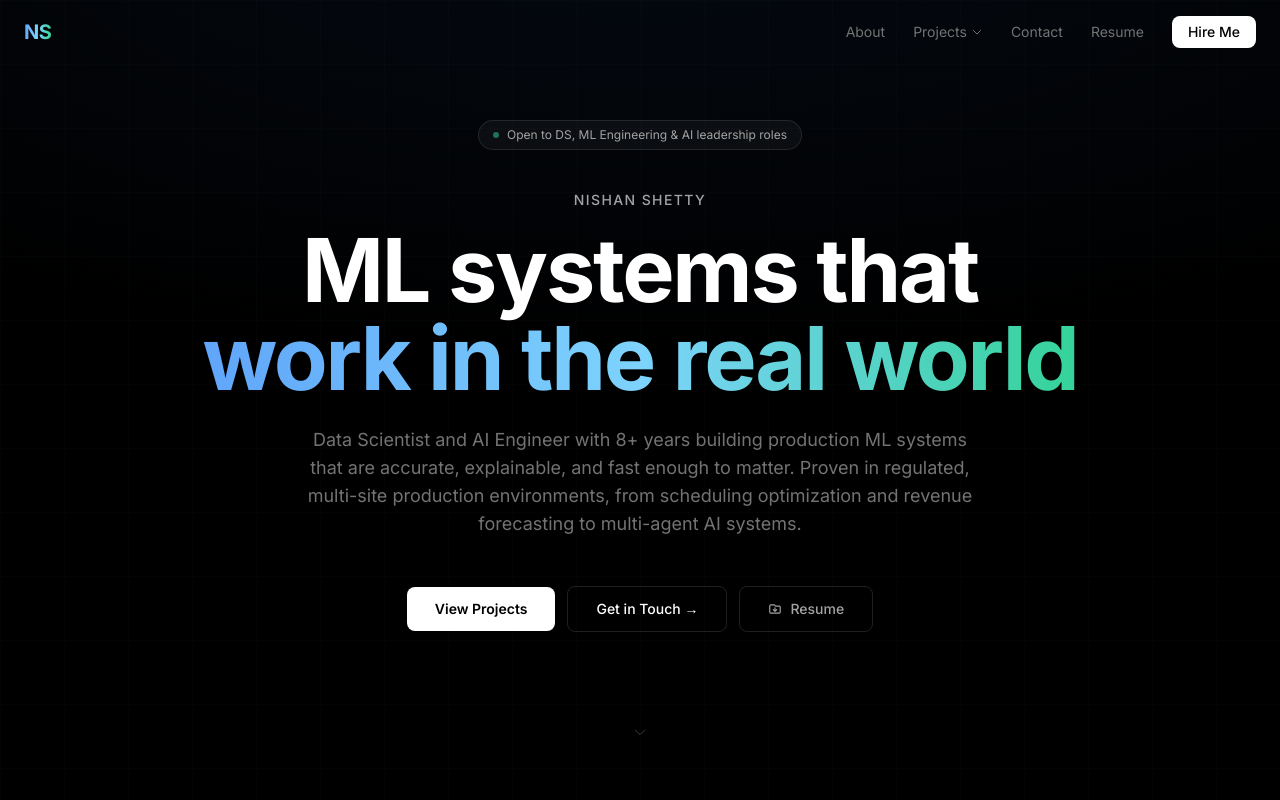
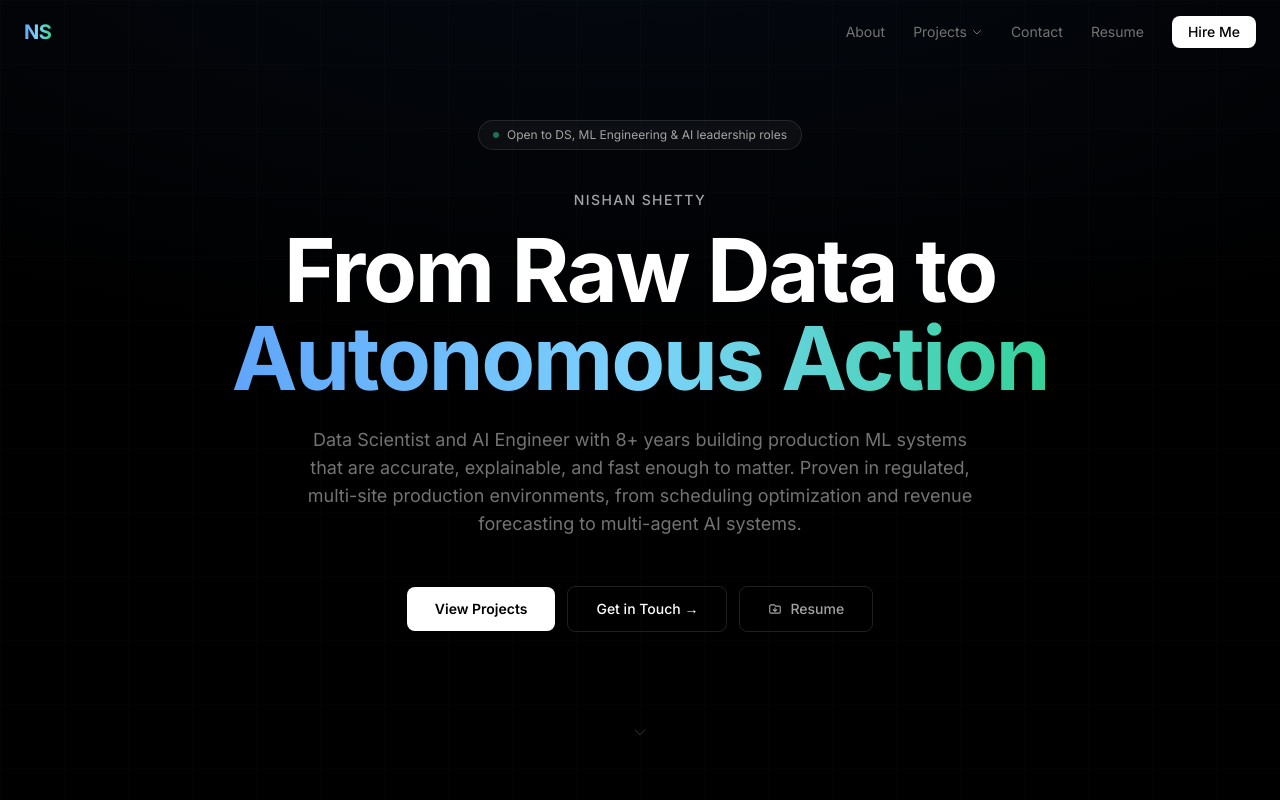
Before and after one commit to nishan2204/ml-portfolio, a Next.js app: page / in a window 1280 px wide. Shown: the top 800 px of the page. Built offline with nearby package versions, Linux system fonts and the light colour scheme.

Commit message:
Update headline text in Hero component

```diff
--- a/components/Hero.tsx
+++ b/components/Hero.tsx
@@ -26,10 +26,10 @@ export default function Hero() {
 
         {/* Headline */}
         <h1 className="text-5xl sm:text-6xl md:text-[5rem] lg:text-[5.5rem] font-bold text-white mb-6 tracking-tight leading-[1.04]">
-          ML systems that
+          From Raw Data to
           <br />
           <span className="text-transparent bg-clip-text bg-gradient-to-r from-blue-400 via-sky-300 to-emerald-400">
-            work in the real world
+            Autonomous Action
           </span>
         </h1>
 
```
